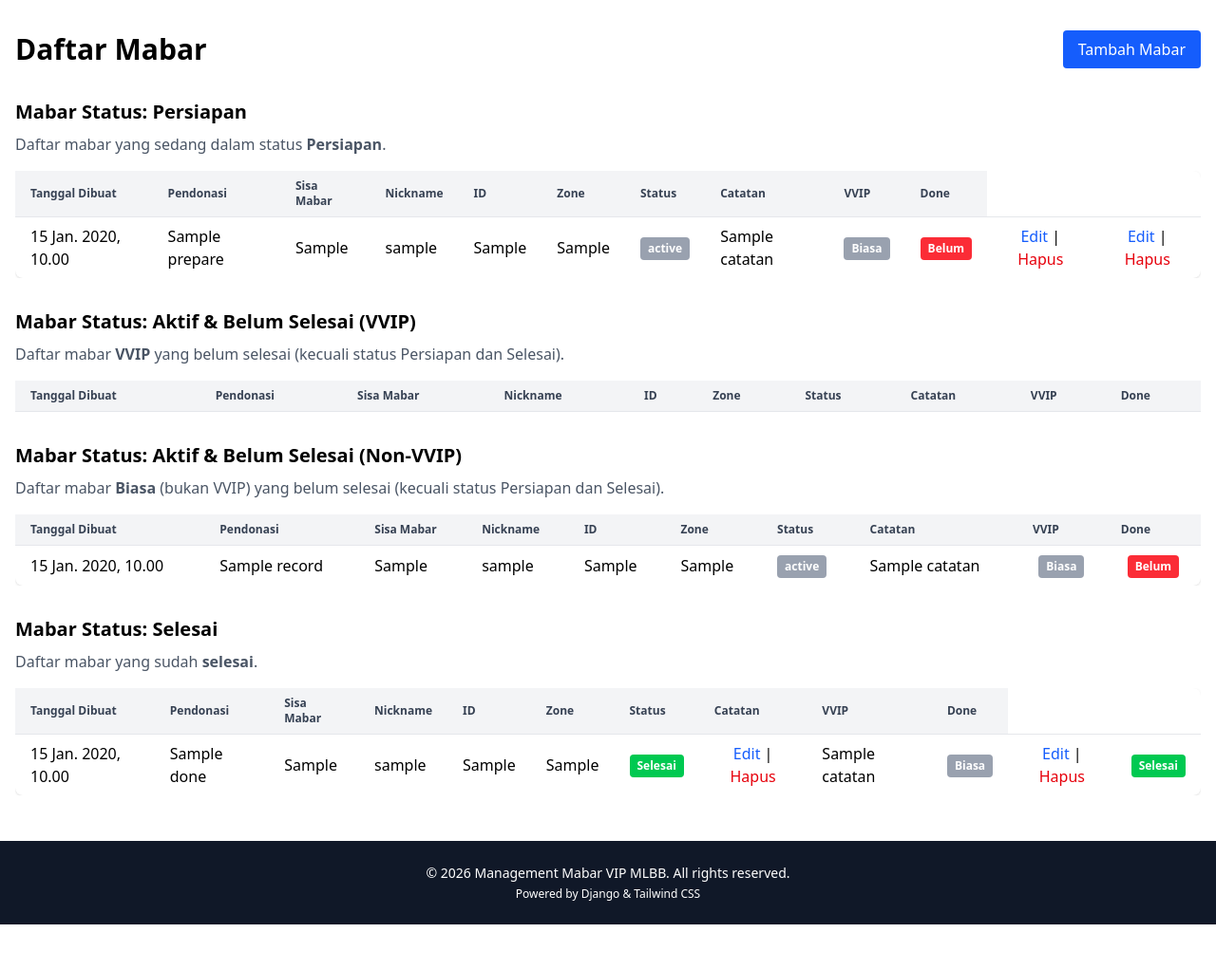
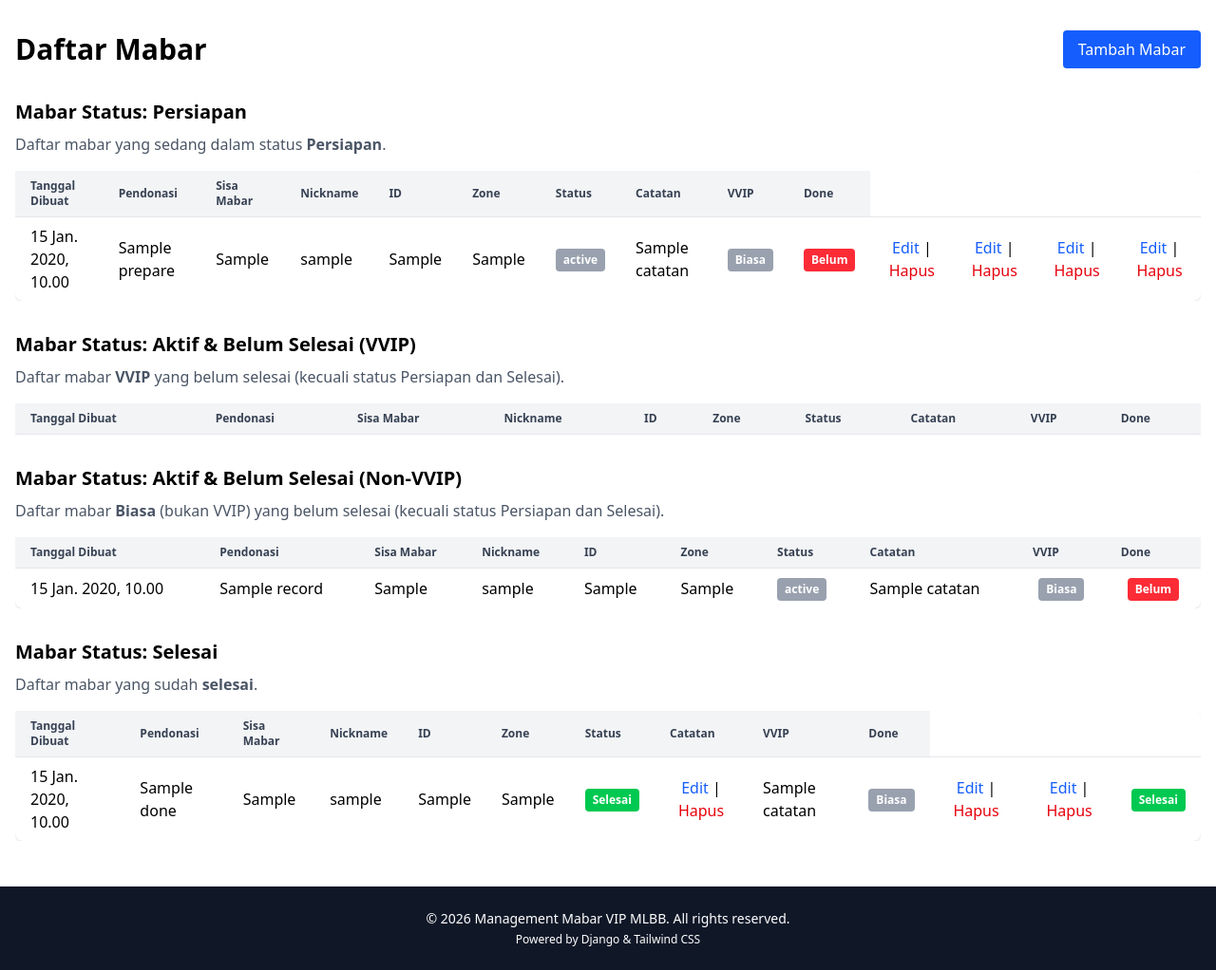
Before and after one commit to ridwaanhall/management-mabar-VIP-MLBB, a Django app: template mabar/templates/public/mabar_list.html in a window 1280 px wide. Shown: the part 64-1086 px from the top of the page at 95% size. Before the commit the page ends 1038 px from the top, so only its background shows below. Run offline with Django 4.2, Linux system fonts and the light colour scheme; a user stored in the database is signed in; the template is opened without the code that fills it: most values are stand-ins (such as "Sample title", 1, 10 or a date in 2020); lists and menus that the app fills with data are empty.

Commit message:
✨feat(mabar): Enhance mabar_list template with additional edit and delete action buttons for authenticated users across different statuses

```diff
--- a/mabar/templates/public/mabar_list.html
+++ b/mabar/templates/public/mabar_list.html
@@ -76,14 +76,26 @@
                         <i class="ti ti-xbox-x-filled text-red-500"></i>
                     {% endif %}
                 </td>
-                {% if user.is_authenticated %}
+                {% if user.is_authenticated and prepare.id %}
                 <td class="px-4 py-2 text-center">
                     <a href="{% url 'mabar_update' prepare.id %}" class="text-blue-600 hover:underline">Edit</a> |
                     <a href="{% url 'mabar_delete' prepare.id %}" class="text-red-600 hover:underline">Hapus</a>
                 </td>
                 {% endif %}
+                    {% if user.is_authenticated and prepare.id %}
+                    <td class="px-4 py-2 text-center">
+                        <a href="{% url 'mabar_update' prepare.id %}" class="text-blue-600 hover:underline">Edit</a> |
+                        <a href="{% url 'mabar_delete' prepare.id %}" class="text-red-600 hover:underline">Hapus</a>
+                    </td>
+                    {% endif %}
+                    {% if user.is_authenticated and record.id %}
+                    <td class="px-4 py-2 text-center">
+                        <a href="{% url 'mabar_update' record.id %}" class="text-blue-600 hover:underline">Edit</a> |
+                        <a href="{% url 'mabar_delete' record.id %}" class="text-red-600 hover:underline">Hapus</a>
+                    </td>
+                    {% endif %}
                 </td>
-                {% if user.is_authenticated %}
+                {% if user.is_authenticated and record.id %}
                 <td class="px-4 py-2 text-center">
                     <a href="{% url 'mabar_update' record.id %}" class="text-blue-600 hover:underline">Edit</a> |
                     <a href="{% url 'mabar_delete' record.id %}" class="text-red-600 hover:underline">Hapus</a>
@@ -272,7 +284,7 @@
                 <td class="px-4 py-2">
                     <span class="inline-block px-2 py-1 rounded bg-green-500 text-white text-xs font-semibold">Selesai</span>
                 </td>
-                {% if user.is_authenticated %}
+                {% if user.is_authenticated and record.id %}
                 <td class="px-4 py-2 text-center">
                     <a href="{% url 'mabar_update' record.id %}" class="text-blue-600 hover:underline">Edit</a> |
                     <a href="{% url 'mabar_delete' record.id %}" class="text-red-600 hover:underline">Hapus</a>
@@ -288,12 +300,18 @@
                         <i class="ti ti-xbox-x-filled text-gray-400"></i>
                     {% endif %}
                 </td>
-                {% if user.is_authenticated %}
+                {% if user.is_authenticated and done.id %}
                 <td class="px-4 py-2 text-center">
                     <a href="{% url 'mabar_update' done.id %}" class="text-blue-600 hover:underline">Edit</a> |
                     <a href="{% url 'mabar_delete' done.id %}" class="text-red-600 hover:underline">Hapus</a>
                 </td>
                 {% endif %}
+                    {% if user.is_authenticated and done.id %}
+                    <td class="px-4 py-2 text-center">
+                        <a href="{% url 'mabar_update' done.id %}" class="text-blue-600 hover:underline">Edit</a> |
+                        <a href="{% url 'mabar_delete' done.id %}" class="text-red-600 hover:underline">Hapus</a>
+                    </td>
+                    {% endif %}
                 <td class="px-4 py-2 text-center">
                     <span class="inline-block px-2 py-1 rounded bg-green-500 text-white text-xs font-semibold">Selesai</span>
                     <i class="ti ti-circle-check-filled text-green-600"></i>
```
Also changed, not shown: db.sqlite3.
